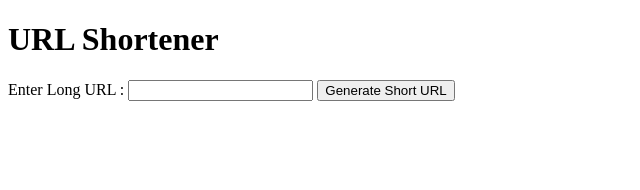
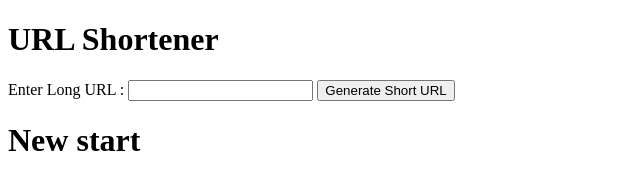
Before and after one commit to 29chhayabinnar99/NContract_Dev, a website: page url-shortener/views/index.html in a window 1280 px wide. Shown: the whole page, without its empty margins (0-640 px from the left). Drawn offline with Linux system fonts and the light colour scheme.

Commit message:
My first code push

```diff
--- a/url-shortener/views/index.html
+++ b/url-shortener/views/index.html
@@ -11,6 +11,7 @@
         <lable for="longUrl">Enter Long URL :</lable>
         <input type="url" id="longUrl" name="longUrl" required/>
         <button type="submit">Generate Short URL</button>
+        <h1>New start</h1>
     </form>
 </body>
 </html>
```
